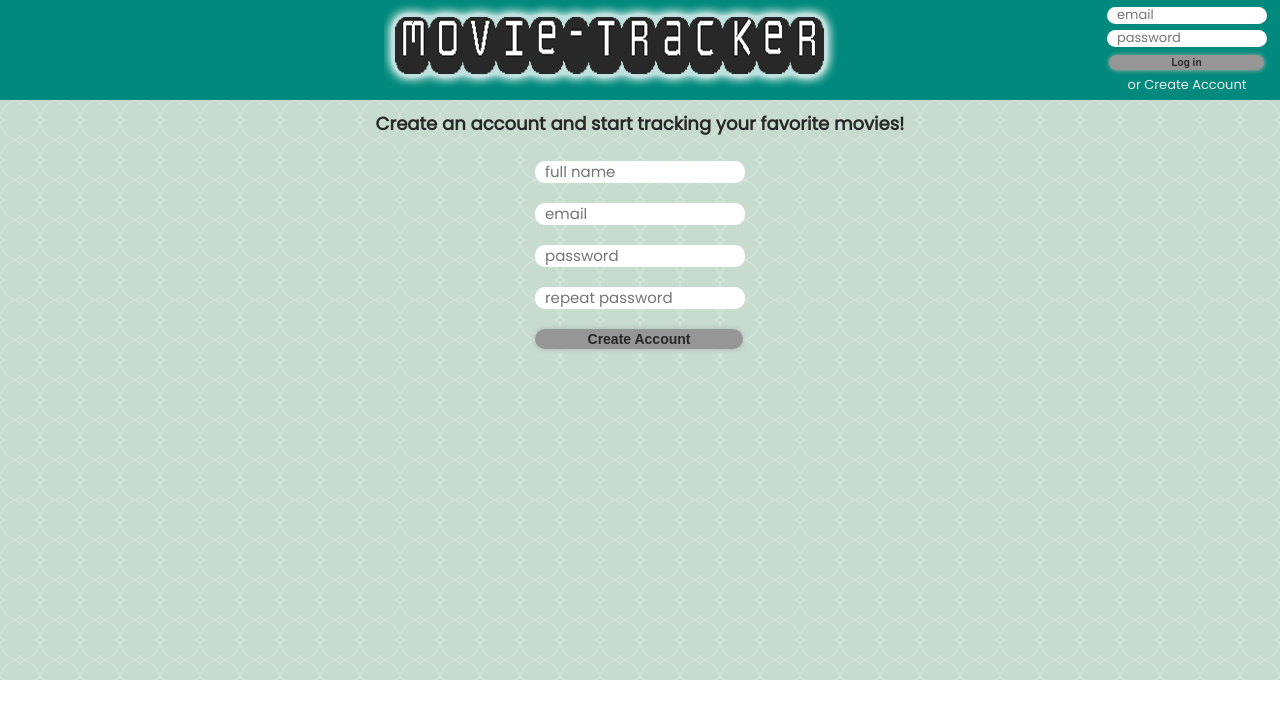
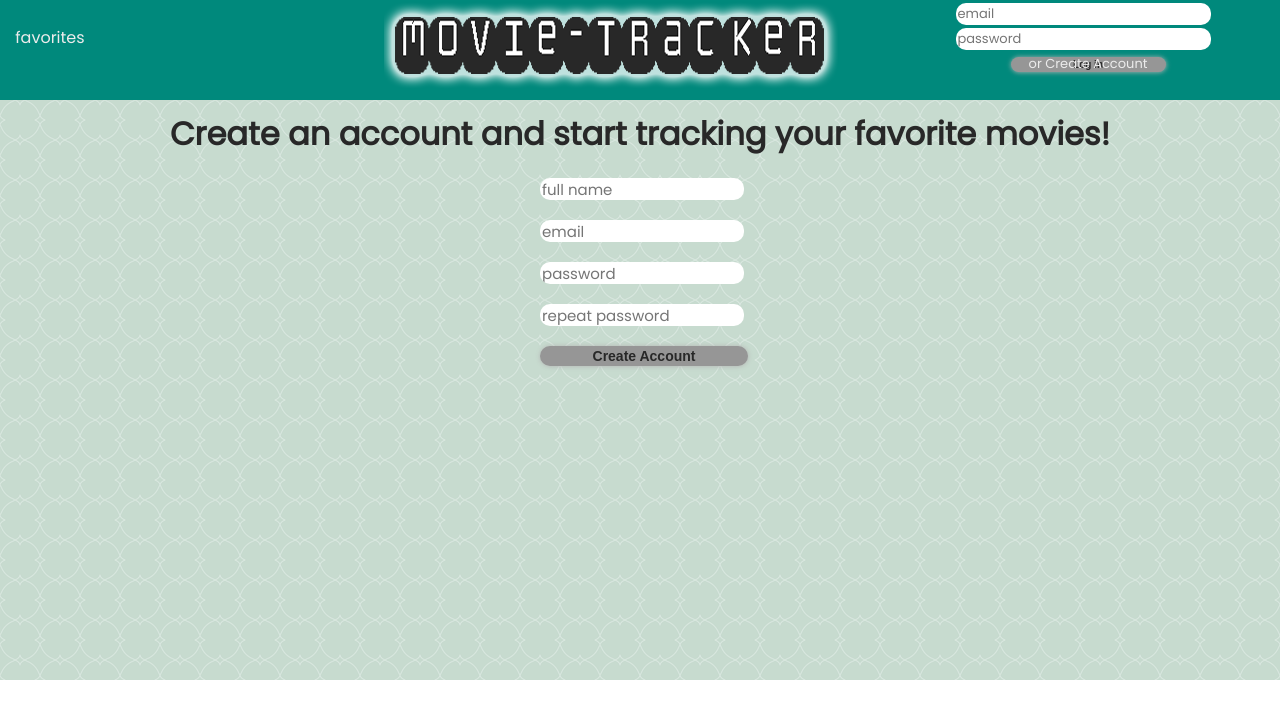
Before and after one commit to quinhill/movietracker, a React (Create React App) app: page /createAccount in a window 1280 px wide. Shown: the top 718 px of the page. Built offline with nearby package versions, Linux system fonts and the light colour scheme; no server answers; a web font is replaced by a local one.

Commit message:
Add styling to header and favoritesContainer

```diff
--- a/src/cleaner.js
+++ b/src/cleaner.js
@@ -54,3 +54,17 @@ export const toggleFavorite = (nowPlaying, id) => {
 export const updateFavorites = (nowPlaying) => {
   return nowPlaying.filter(movie => movie.favorite)
 }
+
+export const cleanFavorites = (favorites) => {
+  return favorites.map(movie => {
+    return {
+      title: movie.title,
+      overview: movie.overview,
+      poster: movie.poster_path,
+      ratings: movie.vote_average,
+      id: movie.id,
+      releaseDate: movie.release_date,
+      favorite: movie.favorite
+    };
+  })
+}
--- a/src/components/header.css
+++ /dev/null
@@ -1,13 +0,0 @@
-.header {
-  display: grid;
-  grid-template-columns: 30% 40% 30%;
-  height: 100px;
-  background-color: #00897C;
-}
-
-.title {
-  grid-column: 2/3;
-  width: 460px;
-  background-image: url('../assets/movie-tracker-title.png');
-  background-repeat: no-repeat;
-}
--- a/src/containers/App/App.js
+++ b/src/containers/App/App.js
@@ -4,10 +4,11 @@ import MovieList from '../MovieList';
 import { fetchNowPlaying } from '../../ApiCall';
 import { addNowPlaying } from '../../actions/'
 import { connect } from 'react-redux';
-import Header from '../../components/Header';
+import Header from '../Header';
 import PropTypes from 'prop-types';
 import { Route, withRouter } from 'react-router-dom';
 import CreateAccount from '../CreateAccount';
+import FavoritesContainer from '../FavoritesContainer';
 
 class App extends Component {
 
@@ -25,6 +26,7 @@ class App extends Component {
         </div>
         <Route exact path='/' component={MovieList} />
         <Route exact path='/createAccount' render={() => <CreateAccount/>} />
+        <Route exact path='/favorites' component={FavoritesContainer} />
       </div>
     );
   }
--- /dev/null
+++ b/src/containers/FavoritesContainer.js
@@ -0,0 +1,23 @@
+import React from 'react';
+import { connect } from 'react-redux';
+import Movie from './Movie';
+import './favorites-container.css'
+
+export const FavoritesContainer = (props) => {
+
+  const mappedFavorites = props.favorites.map(favorite => (
+    <Movie {...favorite} />
+  ))
+
+  return (
+    <div className="favorites-container">
+      {mappedFavorites}
+    </div>
+  )
+}
+
+export const mapStateToProps = (state) => ({
+  favorites: state.favorites
+})
+
+export default connect(mapStateToProps)(FavoritesContainer)
--- a/src/components/Header.js
+++ b/src/containers/Header.js
@@ -1,29 +1,47 @@
 import React from 'react';
 import Login from '../containers/Login';
 import './header.css';
-import { Link } from 'react-router-dom';
+import { NavLink } from 'react-router-dom';
 import { connect } from 'react-redux';
 import { logOut } from '../actions';
 
 export const Header = (props) => {
+
   let welcome;
+  let logout;
   if(props.user.name) {
     welcome =
-    <div>
-      <h3>{`Welcome ${props.user.name.split(' ')[0]}`}</h3>
-      <button onClick={props.handleLogOut}>Log out</button>
-    </div>
+      <h3 className="welcome-text">
+        {`Welcome ${props.user.name.split(' ')[0]}`}
+      </h3>;
+    logout =
+      <button
+      onClick={props.handleLogOut}
+      className="logout-button"
+    >
+      Log out
+    </button>
   } else if(props.user.message) {
     welcome = <h3>{props.user.message}</h3>
   }
+
   return (
     <div className="header">
-      {welcome}
-      <Link className="title" to='/'>
+      <div className="welcome-favorites-div">
+        {welcome}
+        {logout}
+        <NavLink
+          className="navlink favorites-button"
+          to="/favorites"
+        >
+          favorites
+        </NavLink>
+      </div>
+      <NavLink className="title" to='/'>
         <div className="title">
         </div>
-      </Link>
-      <div>
+      </NavLink>
+      <div className="login">
         <Login />
       </div>
     </div>
@@ -31,7 +49,8 @@ export const Header = (props) => {
 }
 
 export const mapStateToProps = (state) => ({
-  user: state.user
+  user: state.user,
+  favorites: state.favorites
 })
 
 export const mapDispatchToProps = (dispatch) => ({
--- a/src/containers/Login.js
+++ b/src/containers/Login.js
@@ -6,7 +6,7 @@ import './login.css'
 import PropTypes from 'prop-types';
 import { NavLink } from 'react-router-dom';
 import { fetchFavorites } from '../ApiCall';
-import { checkForFavorites } from '../cleaner';
+import { checkForFavorites, cleanFavorites } from '../cleaner';
 
 export class Login extends Component {
   constructor() {
@@ -31,6 +31,11 @@ export class Login extends Component {
       email: this.state.email,
       password: this.state.password
     };
+    this.setState({
+      email: '',
+      password: '',
+      errorMessage: ''
+    })
     const fetchAccount = await checkForUser(userInfo);
     if(fetchAccount === undefined) {
       this.setState({
@@ -38,8 +43,8 @@ export class Login extends Component {
       })
     } else {
       this.props.handleSubmit(fetchAccount)
-      console.log(fetchAccount, fetchAccount.id);
-      const favorites = await fetchFavorites(fetchAccount.id);
+      let favorites = await fetchFavorites(fetchAccount.id);
+      favorites = cleanFavorites(favorites)
       this.props.handleFetchFavs(favorites)
       const newFavorites = checkForFavorites(this.props.nowPlaying, favorites)
       this.props.handleAddFavs(newFavorites);
@@ -49,7 +54,10 @@ export class Login extends Component {
   render() {
     return (
       <div className="login">
-        <form onSubmit={this.submitAccount}>
+        <form
+          onSubmit={this.submitAccount}
+          className="login-form"
+        >
           <input
             className="username"
             type="email"
@@ -67,11 +75,18 @@ export class Login extends Component {
             placeholder="password"
           />
           <button className="submit-button">Log in</button>
-          <p>{this.state.errorMessage}</p>
-          <NavLink className="create-account" to='/createAccount'>
+        </form>
+        <div className="create-account-div">
+          <p className="error-message">
+            {this.state.errorMessage}
+          </p>
+          <NavLink
+            className="create-account"
+            to='/createAccount'
+          >
             or Create Account
           </NavLink>
-        </form>
+        </div>
       </div>
     )
   }
--- a/src/components/Movie.js
+++ b/src/containers/Movie.js
@@ -3,7 +3,7 @@ import './movie.css';
 import PropTypes from 'prop-types';
 import { connect } from 'react-redux';
 import { promptCreate, makeFavorites, addNowPlaying } from '../actions';
-import { postFavorite, fetchFavorites } from '../ApiCall';
+import { postFavorite } from '../ApiCall';
 import { removeFavorite } from '../ApiCall';
 import { toggleFavorite, updateFavorites } from '../cleaner';
 
@@ -37,7 +37,7 @@ export const Movie = (props) => {
   return (
     <div className='movie'>
       <div className='title-ratings-div'>
-        <h1>{title}</h1>
+        <h1 className="movie-title">{title}</h1>
         <h4>{ratings}</h4>
       </div>
       <div className="poster-div" >
--- a/src/containers/MovieList.js
+++ b/src/containers/MovieList.js
@@ -1,9 +1,8 @@
 import React from 'react';
-import Movie from '../components/Movie';
+import Movie from '../containers/Movie';
 import { connect } from 'react-redux';
 import './movie-list.css';
 import PropTypes from 'prop-types';
-import { postFavorite } from '../ApiCall';
 
 export const MovieList = (props) => {
 
--- /dev/null
+++ b/src/containers/favorites-container.css
@@ -0,0 +1,7 @@
+.favorites-container {
+  min-height: calc(100vh - 100px);
+  background-image: url('../assets/mekong-green.png');
+  display: flex;
+  flex-wrap: wrap;
+  justify-content: center;
+}
--- /dev/null
+++ b/src/containers/header.css
@@ -0,0 +1,43 @@
+.header {
+  display: grid;
+  grid-template-columns: 30% 40% 30%;
+  grid-template-rows: 50% 50%;
+  height: 100px;
+  background-color: #00897C;
+}
+
+.title {
+  grid-column: 2/3;
+  grid-row: 1 / 3;
+  width: 460px;
+  background-image: url('../assets/movie-tracker-title.png');
+  background-repeat: no-repeat;
+}
+
+.favorites-button {
+  grid-row: 2 / 3;
+  text-decoration: none;
+  color: #ececec;
+  height: 50px;
+  width: 100px;
+}
+
+.favorites-button:hover {
+  background-color: #00554D;
+}
+
+.login {
+  grid-column: 3 / 4;
+  grid-row: 1 / 3;
+  height: 100%;
+}
+
+.welcome-favorites-div {
+  display: grid;
+  grid-template-rows: 50% 50%;
+}
+
+.welcome-logout-div {
+  grid-row: 1 / 2;
+  color: #ececec;
+}
--- a/src/containers/login.css
+++ b/src/containers/login.css
@@ -1,25 +1,25 @@
 .login {
-  display: flex;
-  justify-content: flex-end;
+  display: grid;
+  grid-template-rows: 50% 50%;
 }
 
-form {
-  display: flex;
-  flex-direction: column;
-  height: 100%;
-  margin: 4px 10px 0 0;
+.login-form {
+  grid-column: 1 / 2;
+  grid-row: 1 / 2;
 }
 
 input {
-  padding: 0 0 2px 10px;
-  height: 15px;
-  width: 150px;
   border-radius: 10px;
-  margin: 3px;
+  margin-right: 10px;
   font-family: 'Poppins', sans-serif;
   color: #717171;
   font-size: 13px;
   border: none;
+}
+
+.username {
+  grid-column: 1 / 2;
+  grid-row: 1 / 2;
 }
 
 button {
@@ -40,6 +40,15 @@ button:hover {
   color: #969696;
 }
 
+.error-message {
+  margin: 0;
+  height: auto;
+}
+
+.create-account-div {
+  grid-row: 2 / 3;
+}
+
 .create-account {
   text-decoration: none;
   color: #ececec;
--- a/src/components/movie.css
+++ b/src/containers/movie.css
@@ -4,25 +4,28 @@
   height: 500px;
   width: 350px;
   margin: 10px;
-  color: #282828;
+  color: #ececec;
   box-shadow: 1px 1px 10px #969696;
   background-color: #00897C;
   border-radius: 5px;
 }
 
 .title-ratings-div {
+  color: #ececec;
   display: grid;
   grid-template-columns: 10% 80% 10%;
 }
 
-h1 {
+.movie-title {
+  color: #ececec;
   grid-column: 2 / 3;
   margin: 0;
-  font-size: 18px;
+  font-size: 16px;
 }
 
 h4 {
-  margin: 0
+  margin: 0;
+  font-size: 16px;
 }
 
 .overview {
@@ -36,7 +39,7 @@ p {
   padding-right: 60px;
   overflow-y: scroll;
   box-sizing: content-box;
-  font-size: 15px;
+  font-size: 12px;
   line-height: 15px;
   margin: 0;
 }
```
Also changed, not shown: src/assets/login.svg (added), 1 other file (tests, documents, lock files or other folders).
